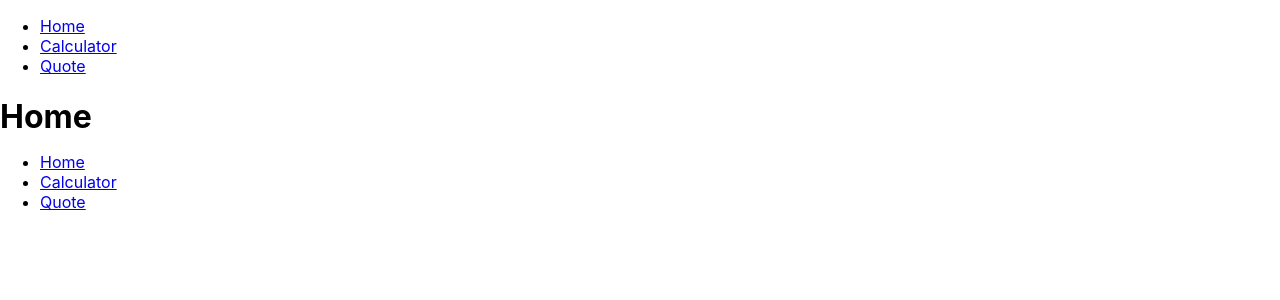
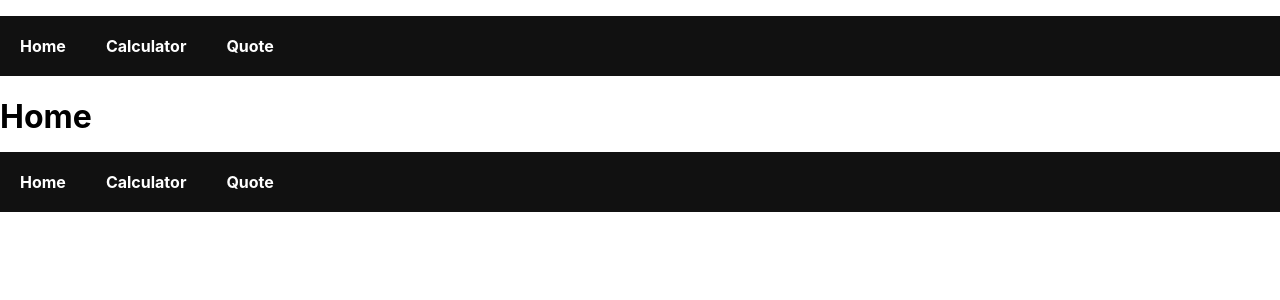
Before and after one commit to mpa-mxiang/math-magician, a React (Create React App) app: page / in a window 1280 px wide. Shown: the top 300 px of the page. Built offline with nearby package versions, Linux system fonts and the light colour scheme.

Commit message:
style ul

```diff
--- a/src/App.css
+++ b/src/App.css
@@ -20,3 +20,20 @@ h1 {
   margin-bottom: 2rem;
   font-family: 'Shantell Sans', cursive;
 }
+
+ul li {
+  display: inline;
+  list-style-type: none;
+  margin: 0;
+}
+ul {
+  background-color: #111;
+  padding: 0;
+}
+ul li a {
+  color: #FFF;
+  font-weight: bold;
+  text-decoration: none;
+  padding: 20px;
+  display: inline-block;
+}
```
